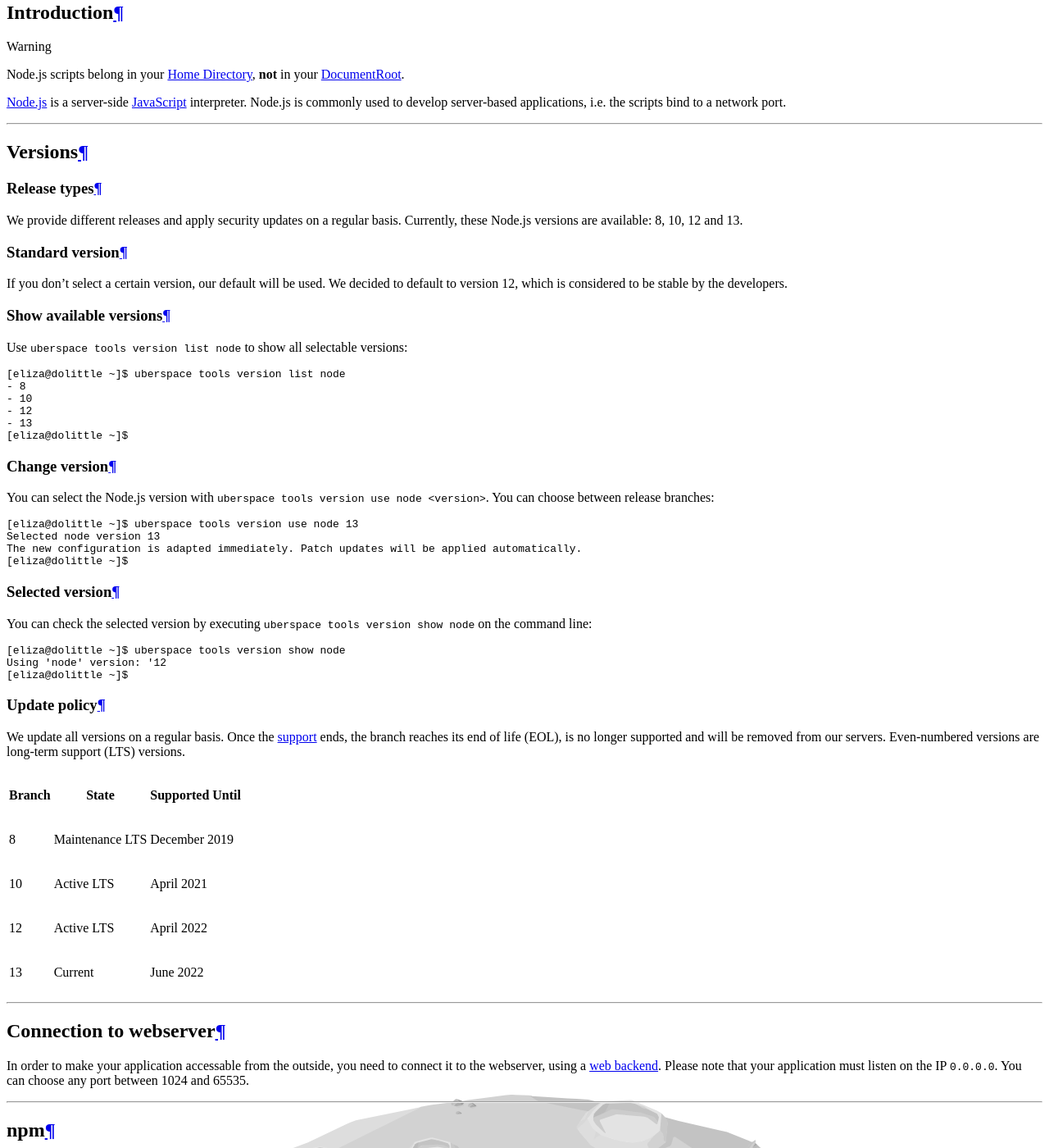
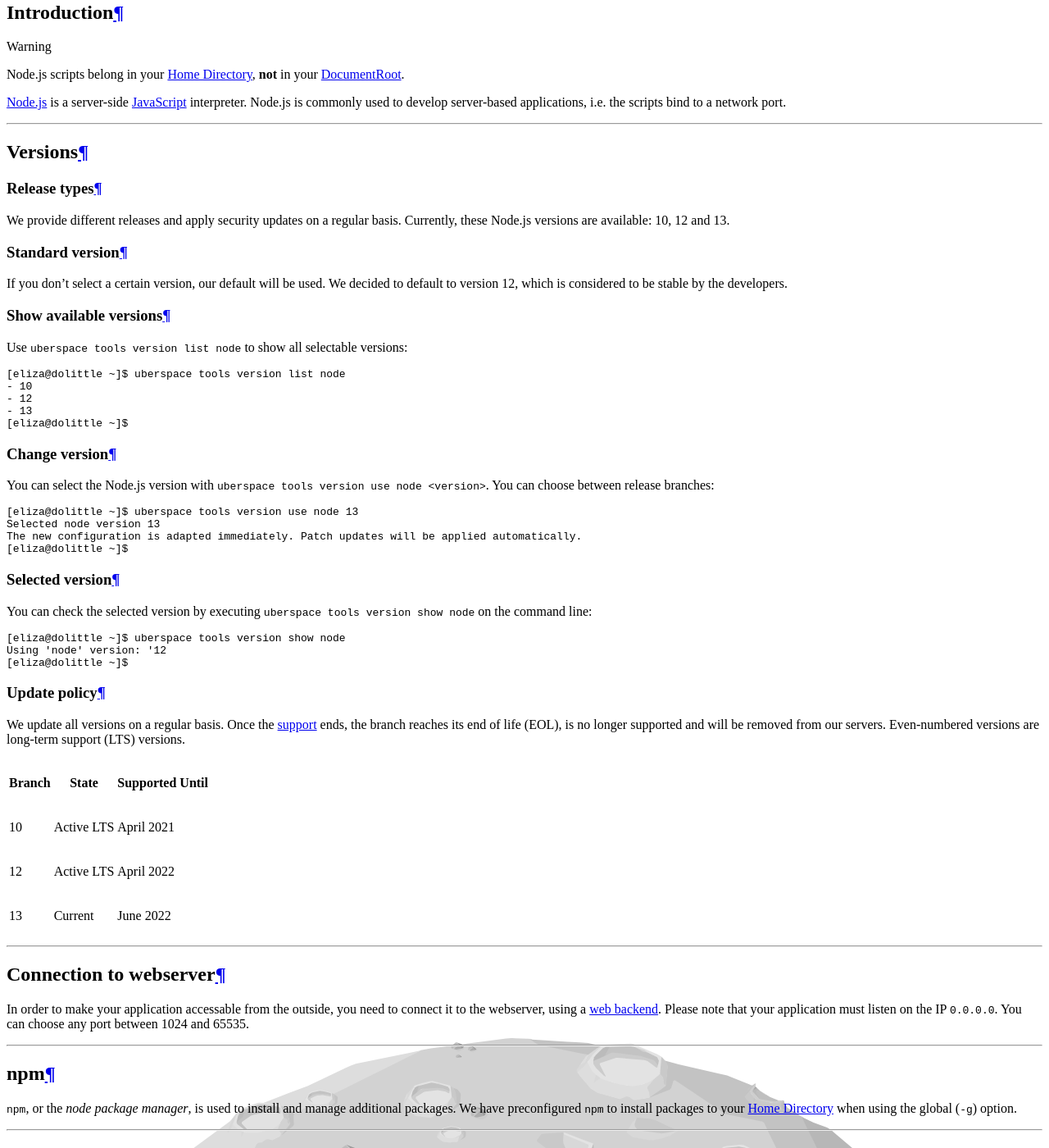
Before and after one commit to Uberspace/manual, a Sphinx documentation site: the page built from source/lang-nodejs.rst, in a window 1280 px wide and 1400 px high, scrolled down 1887 px. Shown: the whole window at 82% size. Built offline with Sphinx 7.4.7 and the Read the Docs theme 2.0.0, drawn with Linux system fonts in a browser that asks for light colours; pages that are not in the unit, such as notebooks, are missing from menus.

Commit message:
:fire: remove NodeJS 8

```diff
--- a/source/lang-nodejs.rst
+++ b/source/lang-nodejs.rst
@@ -25,7 +25,7 @@
 Release types
 -------------
 
-We provide different releases and apply security updates on a regular basis. Currently, these Node.js versions are available: 8, 10, 12 and 13.
+We provide different releases and apply security updates on a regular basis. Currently, these Node.js versions are available: 10, 12 and 13.
 
 Standard version
 ----------------
@@ -39,7 +39,6 @@
 .. code-block:: bash
 
   [eliza@dolittle ~]$ uberspace tools version list node
-  - 8
   - 10
   - 12
   - 13
@@ -77,8 +76,6 @@
 +--------+-------------------------+------------------+
 | Branch | State                   | Supported Until  |
 +========+=========================+==================+
-| 8      | Maintenance LTS         | December 2019    |
-+--------+-------------------------+------------------+
 | 10     | Active LTS              | April 2021       |
 +--------+-------------------------+------------------+
 | 12     | Active LTS              | April 2022       |
```
